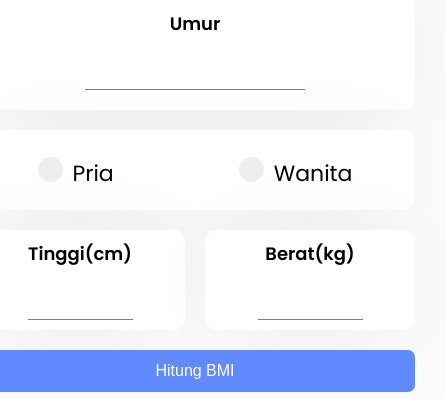
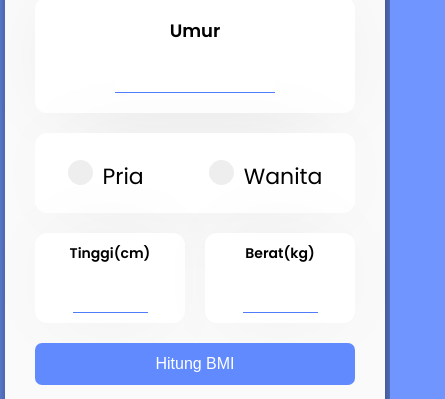
Before and after one commit to revou-fundamental-course/8-jul-24-dpsgg, a plain HTML site: page index.html in a window 390 px wide. Shown: the part 187-586 px from the top of the page, 445 px wide, since content can reach past the window. Drawn offline with Linux system fonts and the light colour scheme.

Commit message:
Update styles.css

```diff
--- a/css/styles.css
+++ b/css/styles.css
@@ -343,3 +343,41 @@ border: 2px solid red;
   cursor: pointer;
   transition: all 0.3s;
 }
+
+.close:hover {
+  color: #d41111;
+}
+
+@media (max-width: 700px){
+
+
+    .box {
+        width: 380px;
+    }
+
+
+
+
+    .input label {
+
+        font-size: 18px;
+    }
+
+    .inputH label, .inputW label {
+        font-size: 14px;
+    }
+
+
+    .input input, .inputH input, .inputW input{
+        font-size: 24px;
+    }
+
+
+    .modal-content {
+
+      width: 380px;
+    }
+
+
+
+}
```
